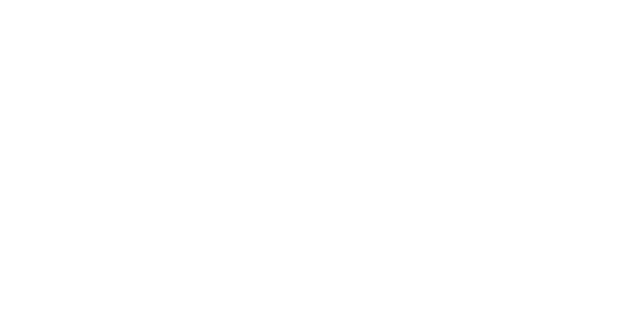
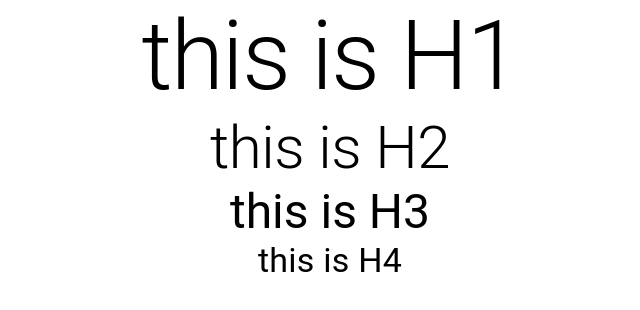
Before and after one commit to nithinjohn0728/mui, a React (Create React App) app: page / in a window 1280 px wide. Shown: the top 310 px of the page, without its empty margins (310-950 px from the left). Built offline with nearby package versions, Linux system fonts and the light colour scheme.

Commit message:
created 4 headings

```diff
--- a/src/App.tsx
+++ b/src/App.tsx
@@ -1,10 +1,12 @@
 import React from 'react';
 
 import './App.css';
+import Muitypography from './components/Muitypography';
 
 function App() {
   return (
     <div className="App">
+      <Muitypography/>
 
     </div>
   );
--- /dev/null
+++ b/src/components/Muitypography.tsx
@@ -0,0 +1,15 @@
+import React from 'react'
+import { Typography } from '@mui/material'
+
+const Muitypography = () => {
+  return (
+    <div>
+    <Typography variant='h1'>this is H1</Typography>
+    <Typography variant='h2'>this is H2</Typography>
+    <Typography variant='h3'>this is H3</Typography>
+    <Typography variant='h4'>this is H4</Typography>
+    </div>
+  )
+}
+
+export default Muitypography
```
